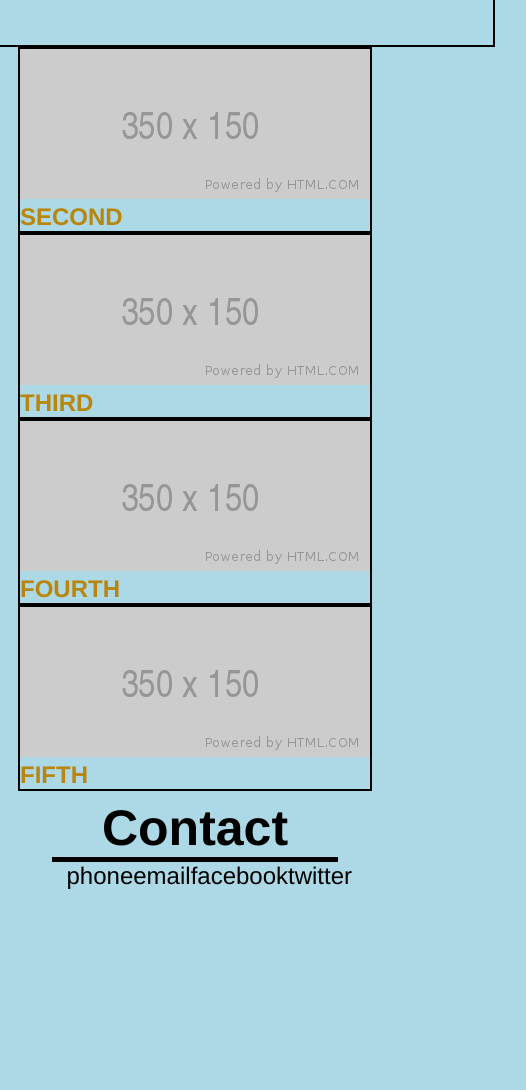
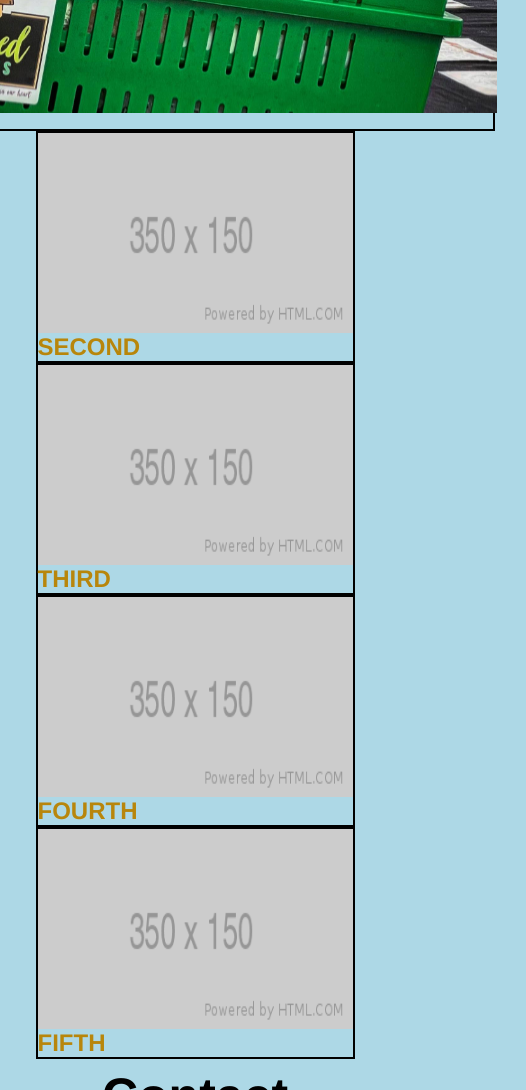
Before and after one commit to jonathanlevi14/advanced-css-portfolio, a plain HTML site: page index.html in a window 390 px wide. Shown: the part 910-2000 px from the top of the page, 526 px wide, since content can reach past the window. Before the commit the page ends 1804 px from the top, so only its background shows below. Drawn offline with Linux system fonts and the light colour scheme.

Commit message:
add image

```diff
--- a/assets/styles/styles.css
+++ b/assets/styles/styles.css
@@ -14,8 +14,10 @@
 
 body {
   background-color: var(--backgroud-color);
-  font-family: var(--text-stsyle)
+  font-family: var(--text-stsyle);
+  max-width: 1800px;
 }
+
 /* HEADER */
 header{
   width:100%;
@@ -67,14 +69,13 @@ figure {
   background: darkgoldenrod;
   color: silver;
   justify-content: space-between;
+  overflow: hidden;
 }
 
 figure img {
   display: flex;
   align-self: center;
   margin-left: 26px;
-  /* align-items: center; */
-
 }
 
 .my-picture {
@@ -164,6 +165,7 @@ section a h2 {
   display: flex;
   border: none;
   align-items: center;
+  justify-content: flex-start;
 }
 
 .contact-info {
@@ -181,7 +183,10 @@ section a h2 {
   width: 600px;
     height: 400px;
 }
-
+ #little-picture {
+  width: 250;
+  height: 200;
+ }
 /* At 992 and smaller */
 
 @media screen and (max-width: 992px) {
@@ -202,20 +207,22 @@ section a h2 {
 /* englarge my name at the top of the screen */
   header {
   width:100%;
-  height: 10vh;
+  height: 20vh;
   background: var(--backgroud-color);
   border-bottom:1px solid black;
   display: flex;
   align-items:center;
-  justify-content: space-between;
+  justify-content: center;
+  flex-wrap: wrap;
   }
 
   .nav-bar {
     display: block;
+    text-align: right;
   }
 
   header h1 {
-    font-size: 6em;
+    font-size: 5em;
     justify-content: center;
     /* width: 100%; */
   }
@@ -230,10 +237,16 @@ section a h2 {
     width:30%;
     font-size: 50px;
   }
+
+  section div a  {
+    display: flex;
+    flex-direction: column;
+    justify-content: center;
+  }
   main {
     justify-content: center;
   }
-
+}
 
 
   /* At 768 and smaller */
--- a/index.html
+++ b/index.html
@@ -35,11 +35,11 @@
   <section class="work">
     <h3 id="work">Work</h3>
     <div class="work-picture">
-      <a id="big-picture" href="http:/www.chesedfarms.com" target="_blank"><img src="./assets/images/placeholder-img.png" alt="photo of"><h2>FIRST</h2></a>
-      <a id="little-picture" href="#"target="#"><img src="./assets/images/placeholder-img.png" alt="photo of"><h2>SECOND</h2></a>
-      <a id="little-picture" href="#"target="#"><img src="./assets/images/placeholder-img.png" alt="photo of"><h2>THIRD</h2></a>
-      <a id="little-picture" href="#"target="#"><img src="./assets/images/placeholder-img.png" alt="photo of"><h2>FOURTH</h2></a>
-      <a id="little-picture" href="#"target="#"><img src="./assets/images/placeholder-img.png" alt="photo of"><h2>FIFTH</h2></a>
+      <a id="big-picture" href="http:/www.chesedfarms.com" target="_blank"><img src="./assets/images/CHESED.jpg" alt="photo of"style="width:600px;height:400px;"><h2>FIRST</h2></a>
+      <a id="little-picture" href="#"target="#"><img src="./assets/images/placeholder-img.png" alt="photo of"style="width:315px;height:200px;"><h2>SECOND</h2></a>
+      <a id="little-picture" href="#"target="#"><img src="./assets/images/placeholder-img.png" alt="photo of"style="width:315px;height:200px;"><h2>THIRD</h2></a>
+      <a id="little-picture" href="#"target="#"><img src="./assets/images/placeholder-img.png" alt="photo of"style="width:315px;height:200px;"><h2>FOURTH</h2></a>
+      <a id="little-picture" href="#"target="#"><img src="./assets/images/placeholder-img.png" alt="photo of"style="width:315px;height:200px;"><h2>FIFTH</h2></a>
     </div>
   </section>
   <!-- Contact -->
```
Also changed, not shown: assets/images/CHESED.jpg (added).
